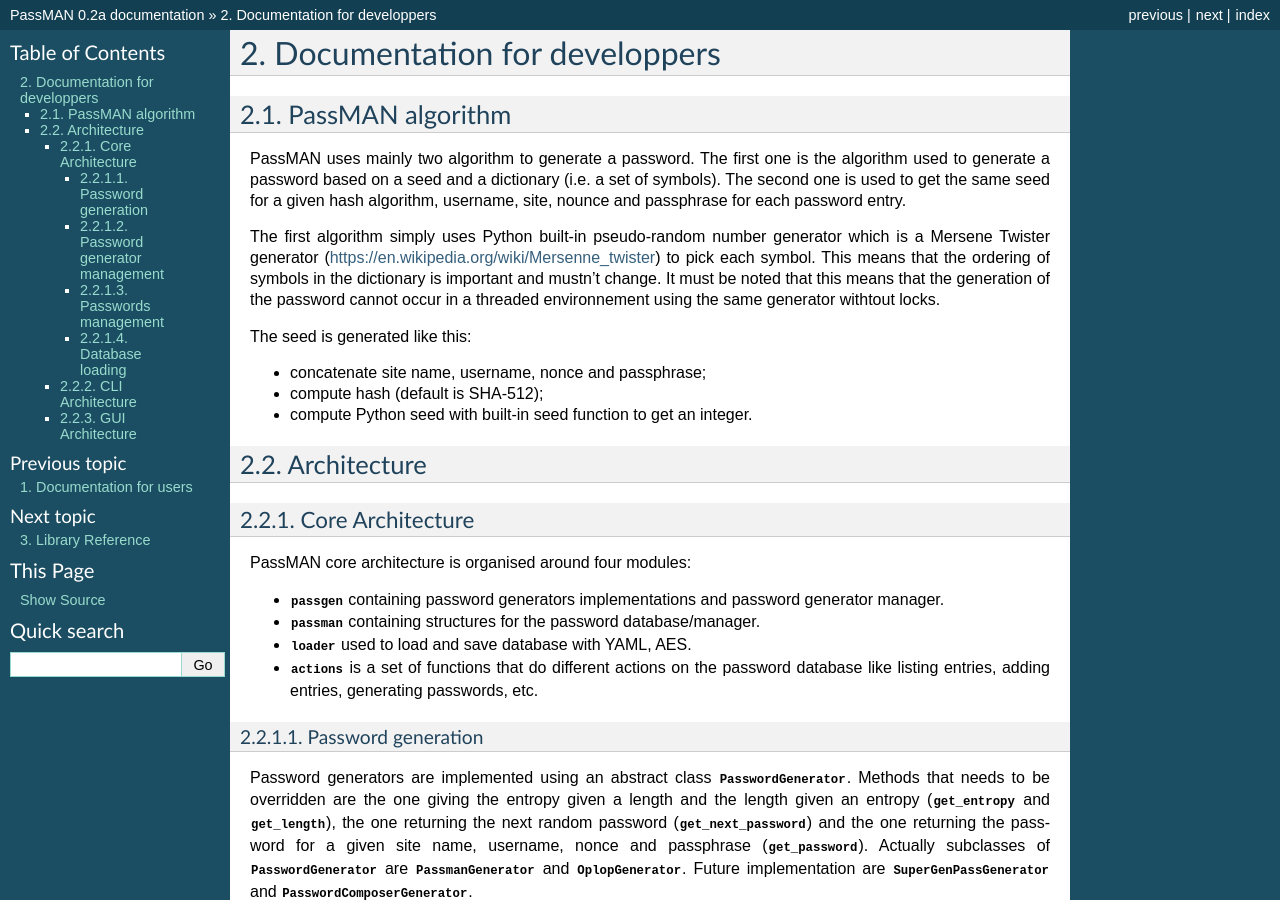
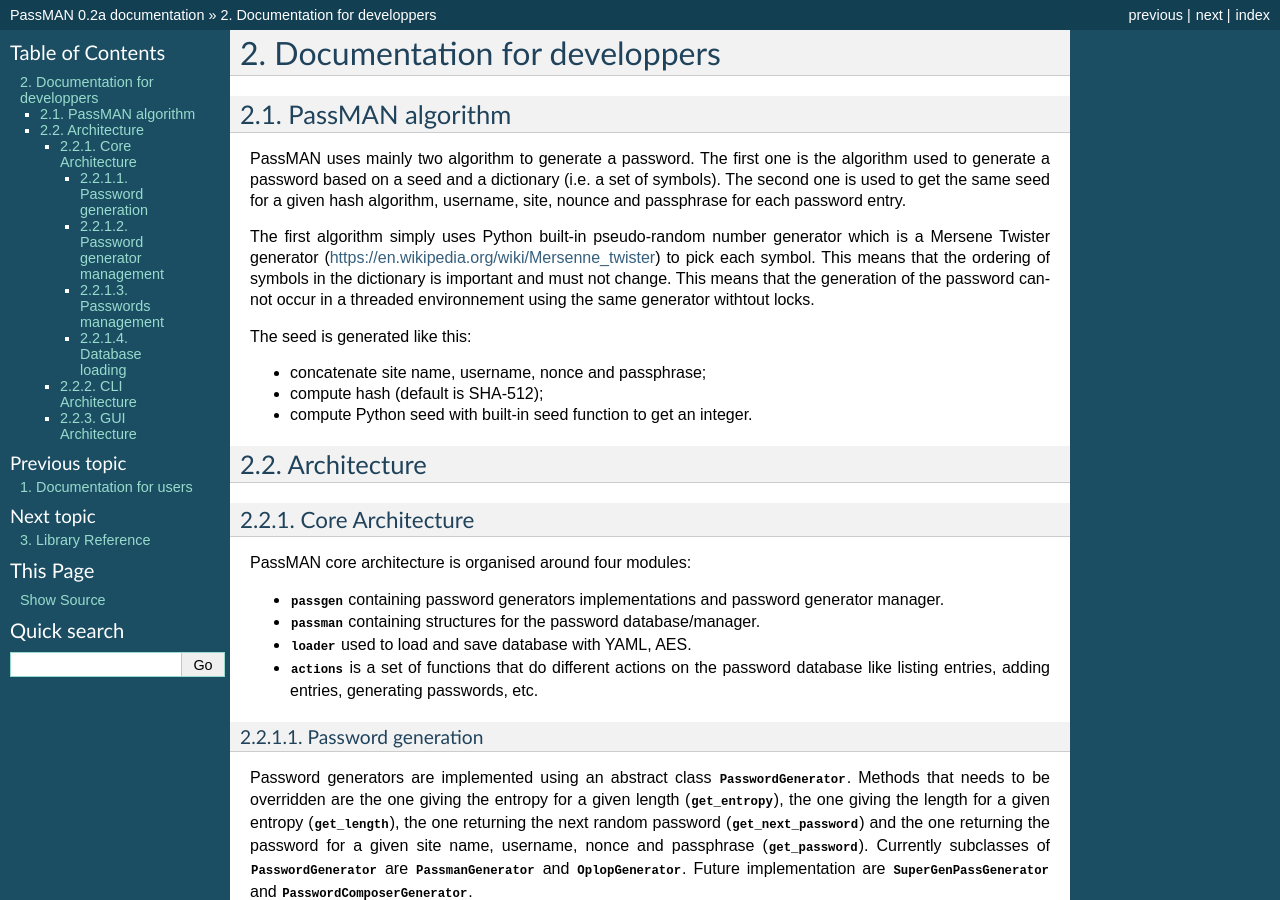
Before and after one commit to maelick/PassMAN, a Sphinx documentation site: the page built from doc/source/devdoc.rst, in a window 1280 px wide and 900 px high. Built offline with Sphinx 7.4.7, drawn with Linux system fonts in a browser that asks for light colours.

Commit message:
Doc update + password request based on loader rather on option from config file + entry listing improvement

```diff
--- a/doc/source/devdoc.rst
+++ b/doc/source/devdoc.rst
@@ -14,15 +14,17 @@ The first algorithm simply uses Python built-in pseudo-random number
 generator which is a Mersene Twister generator
 (https://en.wikipedia.org/wiki/Mersenne_twister) to pick each
 symbol. This means that the ordering of symbols in the dictionary is
-important and mustn't change. It must be noted that this means that
-the generation of the password cannot occur in a threaded
-environnement using the same generator withtout locks.
+important and must not change. This means that the generation of the
+password cannot occur in a threaded environnement using the same
+generator withtout locks.
 
 The seed is generated like this:
 
 - concatenate site name, username, nonce and passphrase;
 - compute hash (default is SHA-512);
 - compute Python seed with built-in seed function to get an integer.
+
+
 
 Architecture
 ------------
@@ -46,18 +48,18 @@ Password generation
 
 Password generators are implemented using an abstract class
 :py:class:`~passgen.PasswordGenerator`. Methods that needs to be
-overridden are the one giving the entropy given a length and the
-length given an entropy
-(:py:class:`~passgen.PasswordGenerator.get_entropy` and
-:py:class:`~passgen.PasswordGenerator.get_length`), the one returning
+overridden are the one giving the entropy for a given length
+(:py:class:`~passgen.PasswordGenerator.get_entropy`), the one giving
+the length for a given entropy
+(:py:class:`~passgen.PasswordGenerator.get_length`), the one returning
 the next random password
 (:py:class:`~passgen.PasswordGenerator.get_next_password`) and the one
 returning the password for a given site name, username, nonce and
 passphrase
-(:py:class:`~passgen.PasswordGenerator.get_password`). Actually
+(:py:class:`~passgen.PasswordGenerator.get_password`). Currently
 subclasses of :py:class:`~passgen.PasswordGenerator` are
 :py:class:`~passgen.PassmanGenerator` and
-:py:class:`~passgen.OplopGenerator`.  Future implementation are
+:py:class:`~passgen.OplopGenerator`. Future implementation are
 :py:class:`~passgen.SuperGenPassGenerator` and
 :py:class:`~passgen.PasswordComposerGenerator`.
 
```
Also changed, not shown: doc/source/userdoc.rst (+44 -33 lines), 6 other files.
